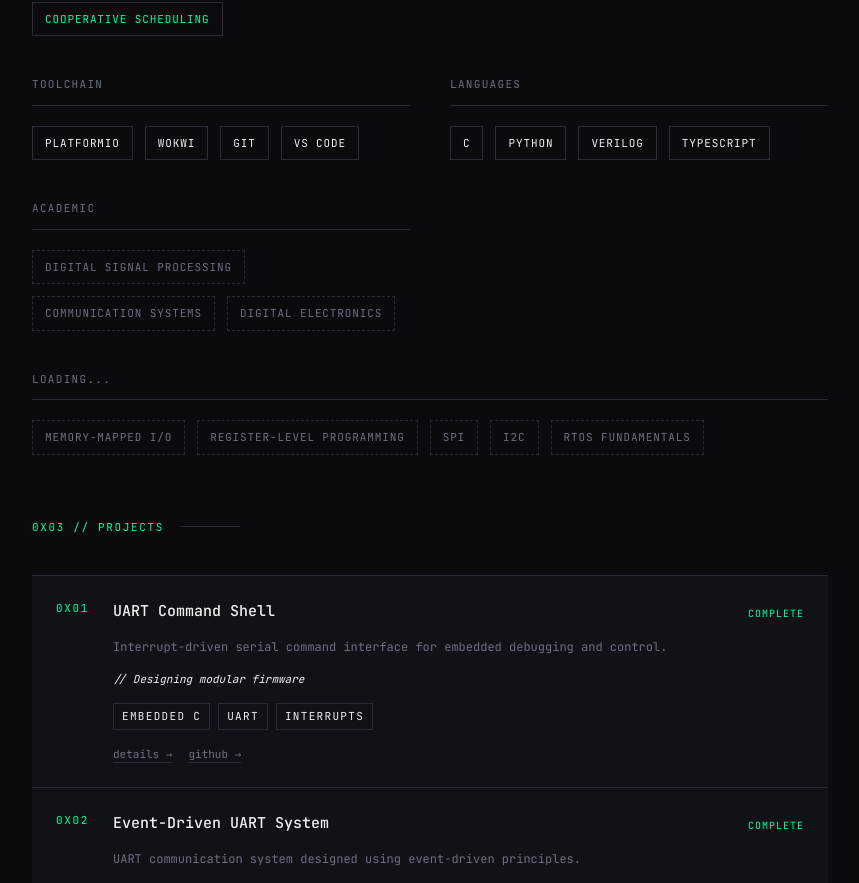
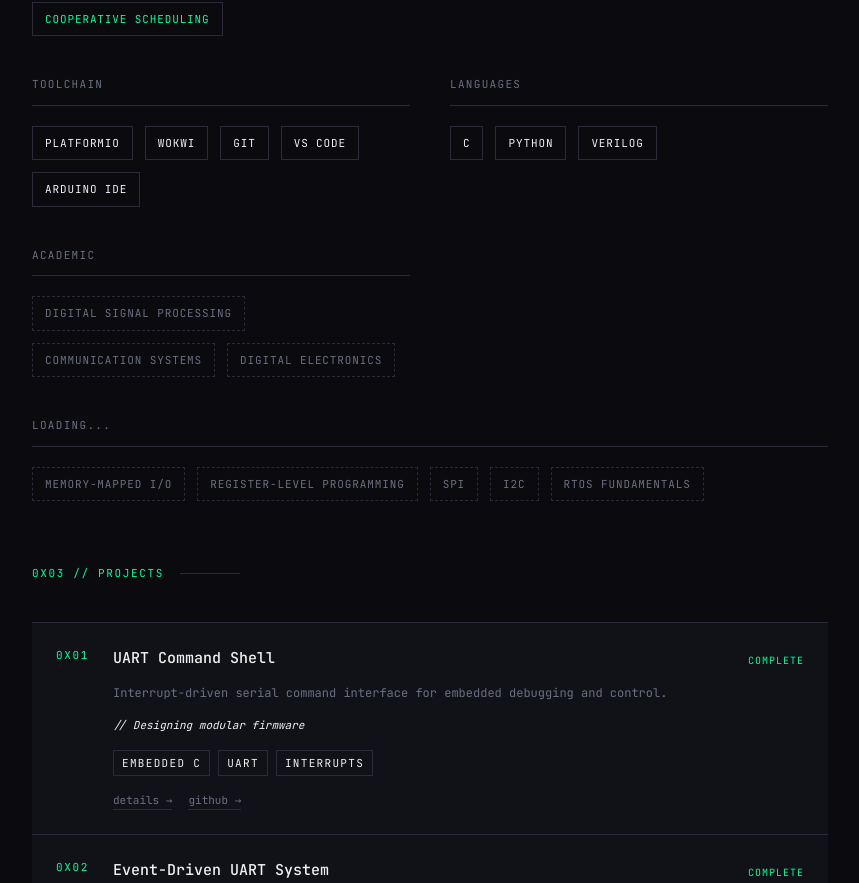
Before and after one commit to Yashaswini-200/portfolio, a Next.js app: page / in a window 1280 px wide. Shown: the part 2038-2921 px from the top of the page, without its empty margins (210-1069 px from the left). Built offline with nearby package versions, Linux system fonts and the light colour scheme.

Commit message:
updated tools

```diff
--- a/components/Skills.tsx
+++ b/components/Skills.tsx
@@ -19,12 +19,12 @@ const categories = [
   {
     title: 'TOOLCHAIN',
     variant: 'normal',
-    tags: ['PlatformIO', 'Wokwi', 'Git', 'VS Code']
+    tags: ['PlatformIO', 'Wokwi', 'Git', 'VS Code','Arduino IDE']
   },
   {
     title: 'LANGUAGES',
     variant: 'normal',
-    tags: ['C', 'Python', 'Verilog', 'TypeScript']
+    tags: ['C', 'Python', 'Verilog', ]
   },
   {
     title: 'ACADEMIC',
```
